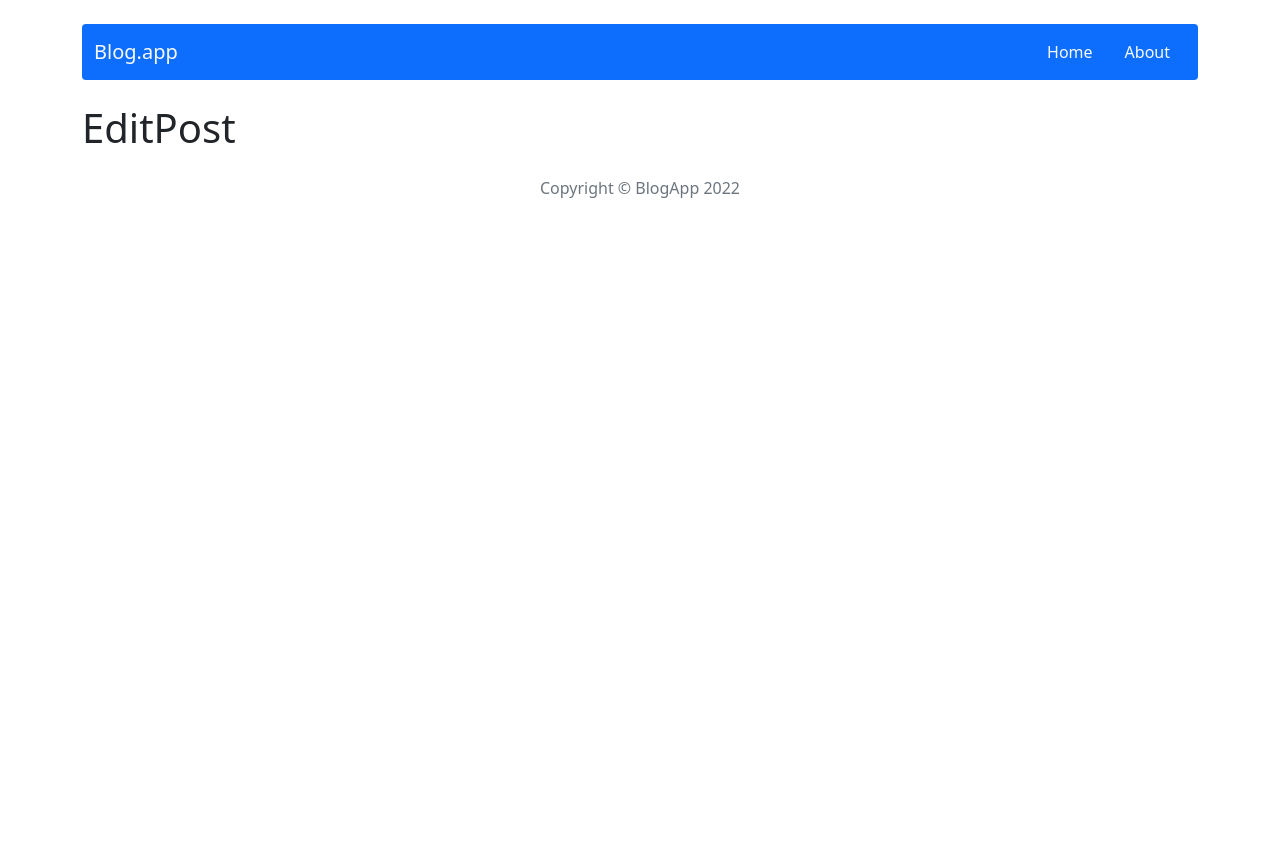
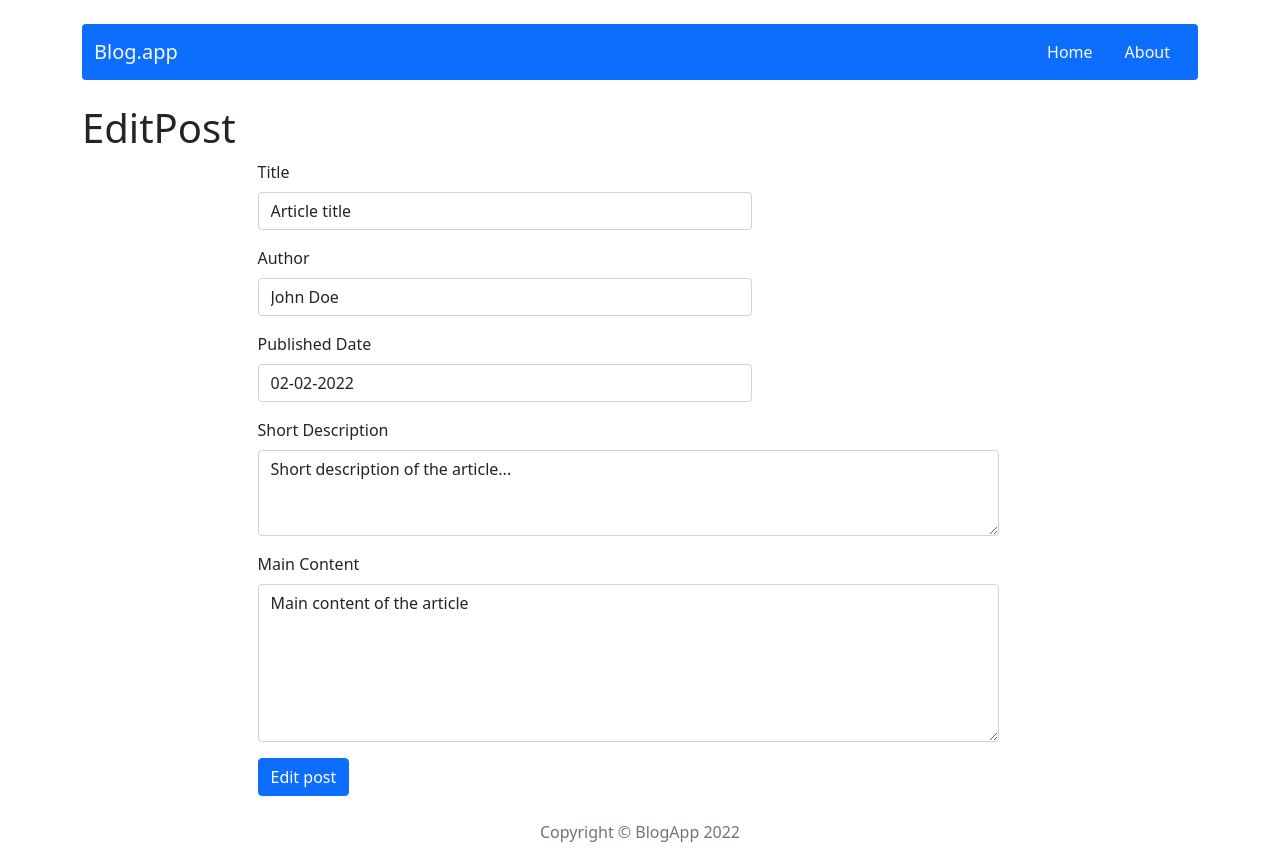
Before and after one commit to Lukasz-Sochacki/blogApp, a React (Create React App) app: page /post/edit/1 in a window 1280 px wide. Before the commit the page ends 800 px from the top, so only its background shows below. Built offline with nearby package versions, Linux system fonts and the light colour scheme.

Commit message:
Add 'PostForm' component- Add + Edit functions

```diff
--- a/src/components/features/AddPostForm/AddPostForm.js
+++ b/src/components/features/AddPostForm/AddPostForm.js
@@ -1,95 +1,21 @@
-import { useState } from 'react';
 import { useDispatch } from 'react-redux';
 import { useNavigate } from 'react-router-dom';
-import { Form, Button, Container } from 'react-bootstrap';
 import { addPost } from '../../../redux/postsRedux';
+import PostForm from '../PostForm/PostForm';
 
 const AddPostForm = () => {
   const dispatch = useDispatch();
   const navigate = useNavigate();
 
-  const [title, setTitle] = useState('');
-  const [author, setAuthor] = useState('');
-  const [shortDescription, setshortDescription] = useState('');
-  const [publishedDate, setPublishedDate] = useState('');
-  const [content, setContent] = useState('');
-
-  const handleSubmit = (event) => {
-    event.preventDefault();
+  const handleSubmit = (post) => {
+    dispatch(addPost(post));
     navigate('/');
-    dispatch(
-      addPost({ title, shortDescription, content, publishedDate, author })
-    );
   };
 
   return (
-    <Container className='row'>
-      <Form onSubmit={handleSubmit}>
-        <Form.Group className='mb-3 col-8' controlId='formBasicTitle'>
-          <Form.Label>Title</Form.Label>
-          <Form.Control
-            required
-            type='text'
-            placeholder='Enter title'
-            value={title}
-            onChange={(event) => setTitle(event.target.value)}
-          />
-        </Form.Group>
-
-        <Form.Group className='mb-3 col-8' controlId='formBasicAuthor'>
-          <Form.Label>Author</Form.Label>
-          <Form.Control
-            required
-            type='text'
-            placeholder='Enter author'
-            value={author}
-            onChange={(event) => setAuthor(event.target.value)}
-          />
-        </Form.Group>
-
-        <Form.Group className='mb-3 col-8' controlId='formBasicPublishedDate'>
-          <Form.Label>Published Date</Form.Label>
-          <Form.Control
-            required
-            type='text'
-            placeholder='Enter date [dd-mm-yyyy]'
-            value={publishedDate}
-            onChange={(event) => setPublishedDate(event.target.value)}
-          />
-        </Form.Group>
-
-        <Form.Group
-          className='mb-3 col-12'
-          controlId='formBasicShortDescription'
-        >
-          <Form.Label>Short Description</Form.Label>
-          <Form.Control
-            required
-            as='textarea'
-            rows={3}
-            placeholder='Leave a comment here...'
-            value={shortDescription}
-            onChange={(event) => setshortDescription(event.target.value)}
-          />
-        </Form.Group>
-
-        <Form.Group className='mb-3 col-12' controlId='formBasicContent'>
-          <Form.Label>Main Content</Form.Label>
-          <Form.Control
-            required
-            as='textarea'
-            rows={6}
-            placeholder='Leave a comment here...'
-            value={content}
-            onChange={(event) => setContent(event.target.value)}
-          />
-        </Form.Group>
-
-        <Button variant='primary' type='submit'>
-          Add Post
-        </Button>
-      </Form>
-    </Container>
+    <>
+      <PostForm action={handleSubmit} actionText='Add post' />;
+    </>
   );
 };
 
--- /dev/null
+++ b/src/components/features/EditPostForm/EditPostForm.js
@@ -0,0 +1,34 @@
+import { useDispatch, useSelector } from 'react-redux';
+import { useNavigate } from 'react-router-dom';
+import PostForm from '../PostForm/PostForm';
+import { getPostById } from '../../../redux/postsRedux';
+import { useParams, Navigate } from 'react-router-dom';
+import { editPost } from '../../../redux/postsRedux';
+
+const EditPostForm = () => {
+  const dispatch = useDispatch();
+  const navigate = useNavigate();
+  const { id } = useParams();
+
+  const postData = useSelector((state) => getPostById(state, id));
+
+  const handleSubmit = (post) => {
+    dispatch(editPost({ ...post, id }));
+    navigate('/');
+  };
+  if (!postData) return <Navigate to='/' />;
+  return (
+    <PostForm
+      id={postData.id}
+      action={handleSubmit}
+      actionText='Edit post'
+      title={postData.title}
+      author={postData.author}
+      publishedDate={postData.publishedDate}
+      shortDescription={postData.shortDescription}
+      content={postData.content}
+    />
+  );
+};
+
+export default EditPostForm;
--- /dev/null
+++ b/src/components/features/PostForm/PostForm.js
@@ -0,0 +1,90 @@
+import { useState } from 'react';
+import { Form, Button } from 'react-bootstrap';
+import { Container } from 'react-bootstrap';
+
+const PostForm = ({ action, actionText, ...props }) => {
+  const [title, setTitle] = useState(props.title || '');
+  const [author, setAuthor] = useState(props.author || '');
+  const [publishedDate, setPublishedDate] = useState(props.publishedDate || '');
+  const [shortDescription, setShortDescription] = useState(
+    props.shortDescription || ''
+  );
+  const [content, setContent] = useState(props.content || '');
+
+  const handleSubmit = (event) => {
+    event.preventDefault();
+    action({ title, author, publishedDate, shortDescription, content });
+  };
+
+  return (
+    <Container className='row'>
+      <Form onSubmit={handleSubmit}>
+        <Form.Group className='mb-3 col-8' controlId='formBasicTitle'>
+          <Form.Label>Title</Form.Label>
+          <Form.Control
+            required
+            type='text'
+            placeholder='Enter title'
+            value={title}
+            onChange={(event) => setTitle(event.target.value)}
+          />
+        </Form.Group>
+
+        <Form.Group className='mb-3 col-8' controlId='formBasicAuthor'>
+          <Form.Label>Author</Form.Label>
+          <Form.Control
+            required
+            type='text'
+            placeholder='Enter author'
+            value={author}
+            onChange={(event) => setAuthor(event.target.value)}
+          />
+        </Form.Group>
+
+        <Form.Group className='mb-3 col-8' controlId='formBasicPublishedDate'>
+          <Form.Label>Published Date</Form.Label>
+          <Form.Control
+            required
+            type='text'
+            placeholder='Enter date [dd-mm-yyyy]'
+            value={publishedDate}
+            onChange={(event) => setPublishedDate(event.target.value)}
+          />
+        </Form.Group>
+
+        <Form.Group
+          className='mb-3 col-12'
+          controlId='formBasicShortDescription'
+        >
+          <Form.Label>Short Description</Form.Label>
+          <Form.Control
+            required
+            as='textarea'
+            rows={3}
+            placeholder='Leave a comment here...'
+            value={shortDescription}
+            onChange={(event) => setShortDescription(event.target.value)}
+          />
+        </Form.Group>
+
+        <Form.Group className='mb-3 col-12' controlId='formBasicContent'>
+          <Form.Label>Main Content</Form.Label>
+          <Form.Control
+            required
+            as='textarea'
+            rows={6}
+            placeholder='Leave a comment here...'
+            value={content}
+            onChange={(event) => setContent(event.target.value)}
+          />
+        </Form.Group>
+
+        <Button variant='primary' type='submit'>
+          {actionText}
+        </Button>
+      </Form>
+    </Container>
+  );
+};
+
+export default PostForm;
--- a/src/components/pages/EditPost/EditPost.js
+++ b/src/components/pages/EditPost/EditPost.js
@@ -1,9 +1,13 @@
-import styles from './EditPost.module.scss';
+import EditPostForm from '../../features/EditPostForm/EditPostForm';
+import { Container } from 'react-bootstrap';
 
 const EditPost = () => {
   return (
     <div>
       <h1>EditPost</h1>
+      <Container className='w-75'>
+        <EditPostForm />
+      </Container>
     </div>
   );
 };
--- a/src/components/pages/SinglePost/SinglePost.js
+++ b/src/components/pages/SinglePost/SinglePost.js
@@ -12,8 +12,7 @@
 
   const [showModal, setShowModal] = useState(false);
 
-  const handleDelete = (event) => {
-    event.preventDefault();
+  const handleDelete = () => {
     dispatch(deletePost(id));
   };
 
--- a/src/redux/postsRedux.js
+++ b/src/redux/postsRedux.js
@@ -13,6 +13,7 @@
 
 const DELETE_POST = createActionName('DELETE_POST');
 const ADD_POST = createActionName('ADD_POST');
+const EDIT_POST = createActionName('EDIT_POST');
 
 //action creators
 
@@ -26,12 +27,22 @@
   payload,
 });
 
+export const editPost = (payload) => ({
+  type: EDIT_POST,
+  payload,
+});
+
 const postsReducer = (statePart = [], action) => {
   switch (action.type) {
     case DELETE_POST:
       return statePart.filter((post) => post.id !== action.payload);
     case ADD_POST:
       return [...statePart, { ...action.payload, id: shortid() }];
+    case EDIT_POST:
+      return statePart.map((post) =>
+        post.id === action.payload.id ? { ...post, ...action.payload } : post
+      );
+
     default:
       return statePart;
   }
```
Also changed, not shown: src/components/pages/AddPost/AddPost.module.scss (deleted), src/components/pages/EditPost/EditPost.module.scss (deleted), src/components/pages/SinglePost/SinglePost.module.scss (deleted).
